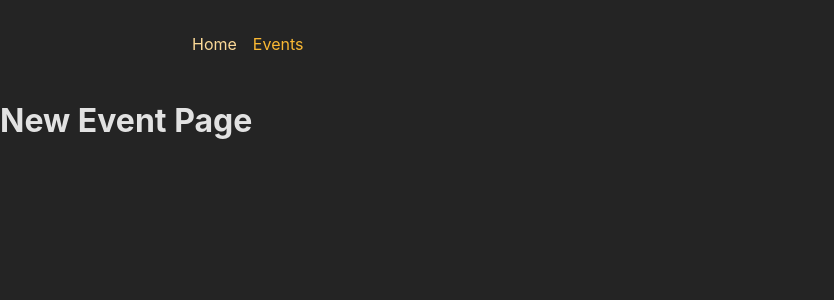
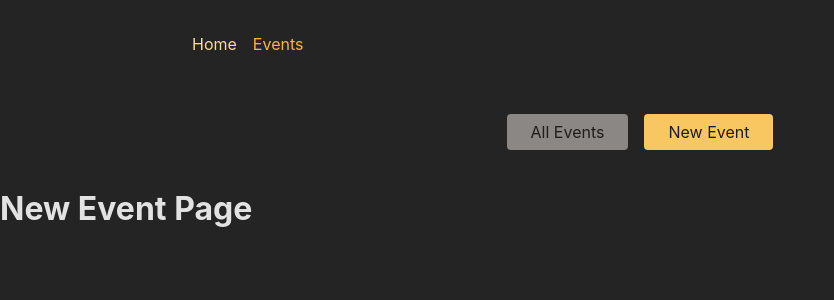
Before and after one commit to xiaoyoufung/the-complete-react-guide, a React (Create React App) app in the folder 22-Building-a-Multi-Page-SPA-with-React-Router/12-adv-starting-project/frontend/: page /events/new in a window 1280 px wide. Shown: the top 300 px of the page, without its empty margins (0-834 px from the left). Built offline with nearby package versions, Linux system fonts and the light colour scheme.

Commit message:
358. Time to Practice: Solution

```diff
--- a/22-Building-a-Multi-Page-SPA-with-React-Router/12-adv-starting-project/frontend/src/components/EventItem.js
+++ b/22-Building-a-Multi-Page-SPA-with-React-Router/12-adv-starting-project/frontend/src/components/EventItem.js
@@ -1,3 +1,4 @@
+import { Link } from 'react-router-dom';
 import classes from './EventItem.module.css';
 
 function EventItem({ event }) {
@@ -12,7 +13,7 @@ function EventItem({ event }) {
       <time>{event.date}</time>
       <p>{event.description}</p>
       <menu className={classes.actions}>
-        <a href="edit">Edit</a>
+        <Link to={`edit`}>Edit</Link>
         <button onClick={startDeleteHandler}>Delete</button>
       </menu>
     </article>
--- a/22-Building-a-Multi-Page-SPA-with-React-Router/12-adv-starting-project/frontend/src/components/EventsNavigation.js
+++ b/22-Building-a-Multi-Page-SPA-with-React-Router/12-adv-starting-project/frontend/src/components/EventsNavigation.js
@@ -1,3 +1,4 @@
+import { NavLink } from 'react-router-dom';
 import classes from './EventsNavigation.module.css';
 
 function EventsNavigation() {
@@ -6,10 +7,17 @@ function EventsNavigation() {
       <nav>
         <ul className={classes.list}>
           <li>
-            <a href="/events">All Events</a>
+            <NavLink
+            to="/events"
+            className={({ isActive }) => (isActive ? classes.active : undefined)}
+            end
+            >All Events</NavLink>
           </li>
           <li>
-            <a href="/events/new">New Event</a>
+            <NavLink
+            to="/events/new"
+            className={({ isActive }) => (isActive ? classes.active : undefined)}
+            >New Event</NavLink>
           </li>
         </ul>
       </nav>
--- a/22-Building-a-Multi-Page-SPA-with-React-Router/12-adv-starting-project/frontend/src/pages/EventRoot.js
+++ b/22-Building-a-Multi-Page-SPA-with-React-Router/12-adv-starting-project/frontend/src/pages/EventsRoot.js
@@ -2,15 +2,13 @@ import { Outlet } from "react-router-dom";
 
 import EventNavigation from "../components/EventsNavigation";
 
-function RootLayout() {
+function EventsRootLayout() {
     return (
         <>
             <EventNavigation />
-            <main>
-                <Outlet />
-            </main>
+            <Outlet />
         </>
     );
 }
 
-export default RootLayout;
+export default EventsRootLayout;
```
Also changed, not shown: 22-Building-a-Multi-Page-SPA-with-React-Router/12-adv-starting-project/frontend/src/App.js (+3 -7 lines), 1 other file (tests, documents, lock files or other folders).
